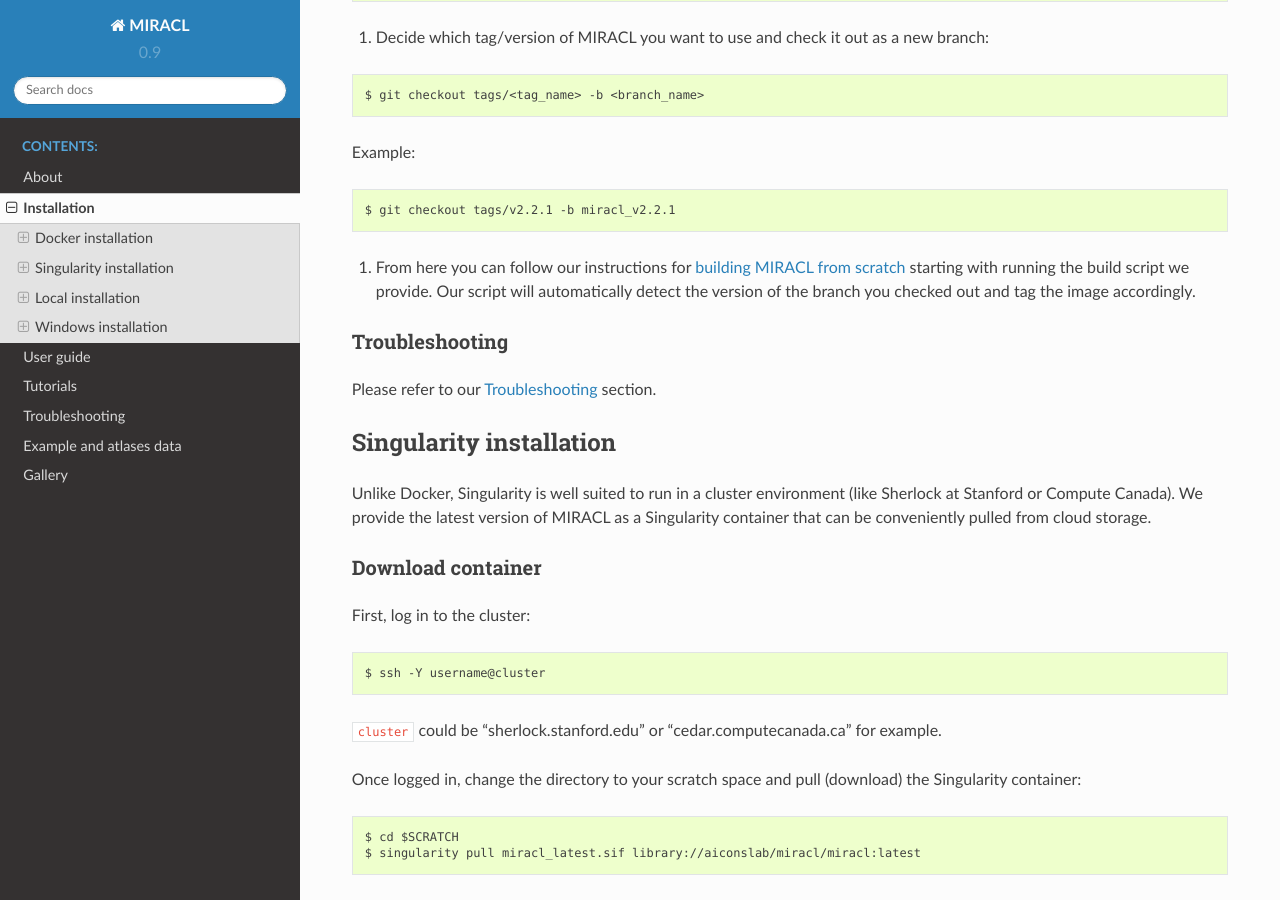
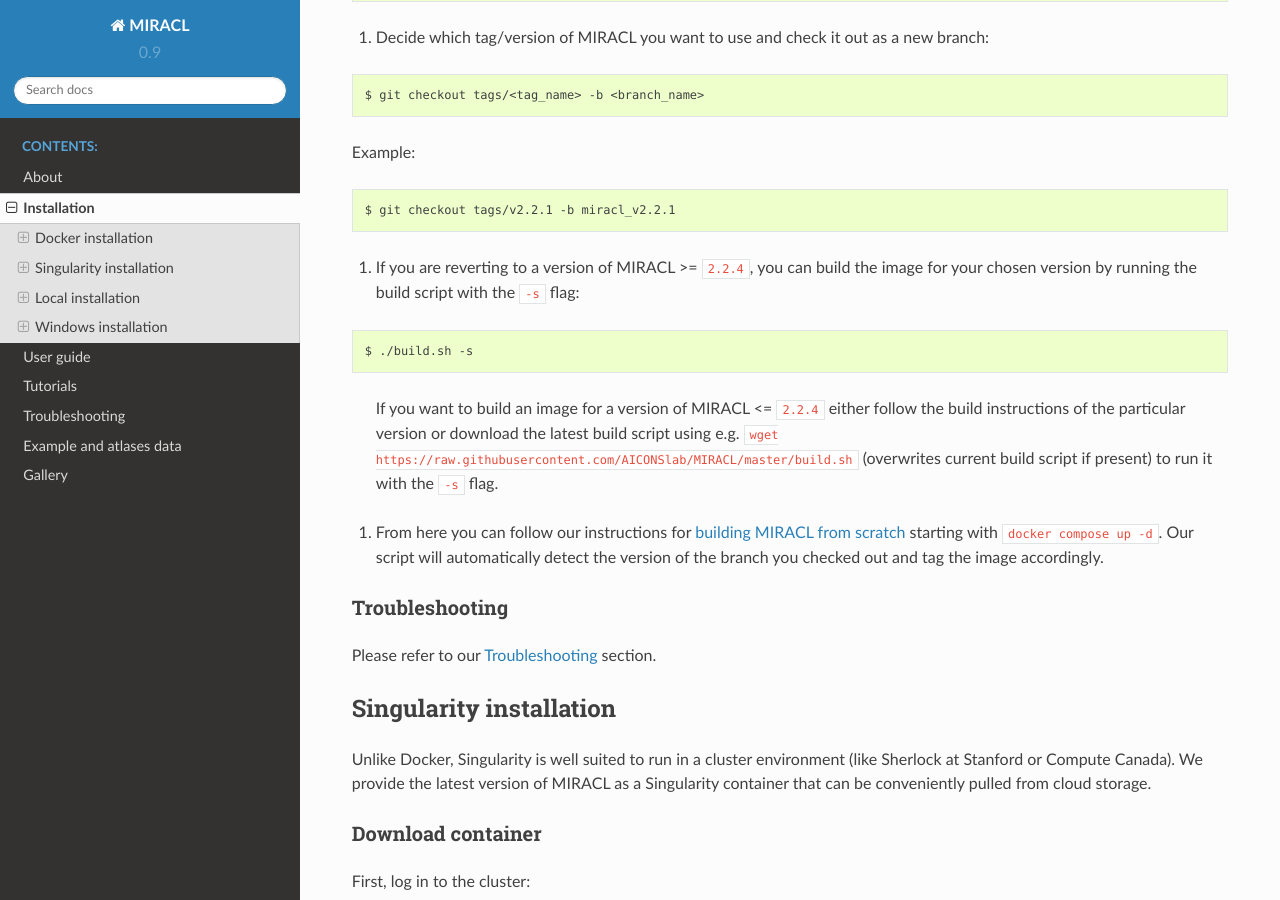
Before and after one commit to AICONSlab/MIRACL, a Sphinx documentation site: the page built from docs/installation.md, in a window 1280 px wide and 900 px high, scrolled down 3559 px. Built offline with Sphinx 7.4.7 and the Read the Docs theme 2.0.0, drawn with Linux system fonts in a browser that asks for light colours.

Commit message:
[docs] correct docs for using specific version
Downloading a specific version older than MIRACL >= 2.2.4 does not
include the latest version of the build script. The user has to either
build the older version using its respecitve instructions or download
the latest version of the build script and use it with the older version
to build the image.

````diff
--- a/docs/installation.md
+++ b/docs/installation.md
@@ -192,9 +192,22 @@
 $ git checkout tags/v2.2.1 -b miracl_v2.2.1
 ```
 
-4. From here you can follow our instructions for
+4. If you are reverting to a version of MIRACL >= `2.2.4`, you can build the
+image for your chosen version by running the build script with the `-s` flag:
+
+```
+$ ./build.sh -s
+```
+
+> If you want to build an image for a version of MIRACL <= `2.2.4` either
+follow the build instructions of the particular version or download the latest
+build script using e.g.
+`wget https://raw.githubusercontent.com/AICONSlab/MIRACL/master/build.sh`
+(overwrites current build script if present) to run it with the `-s` flag.
+
+5. From here you can follow our instructions for
 [building MIRACL from scratch](#build-miracl-from-scratch) starting with
-running the build script we provide. Our script will automatically detect the
+`docker compose up -d`. Our script will automatically detect the
 version of the branch you checked out and tag the image accordingly.
 
 ### Troubleshooting
````
